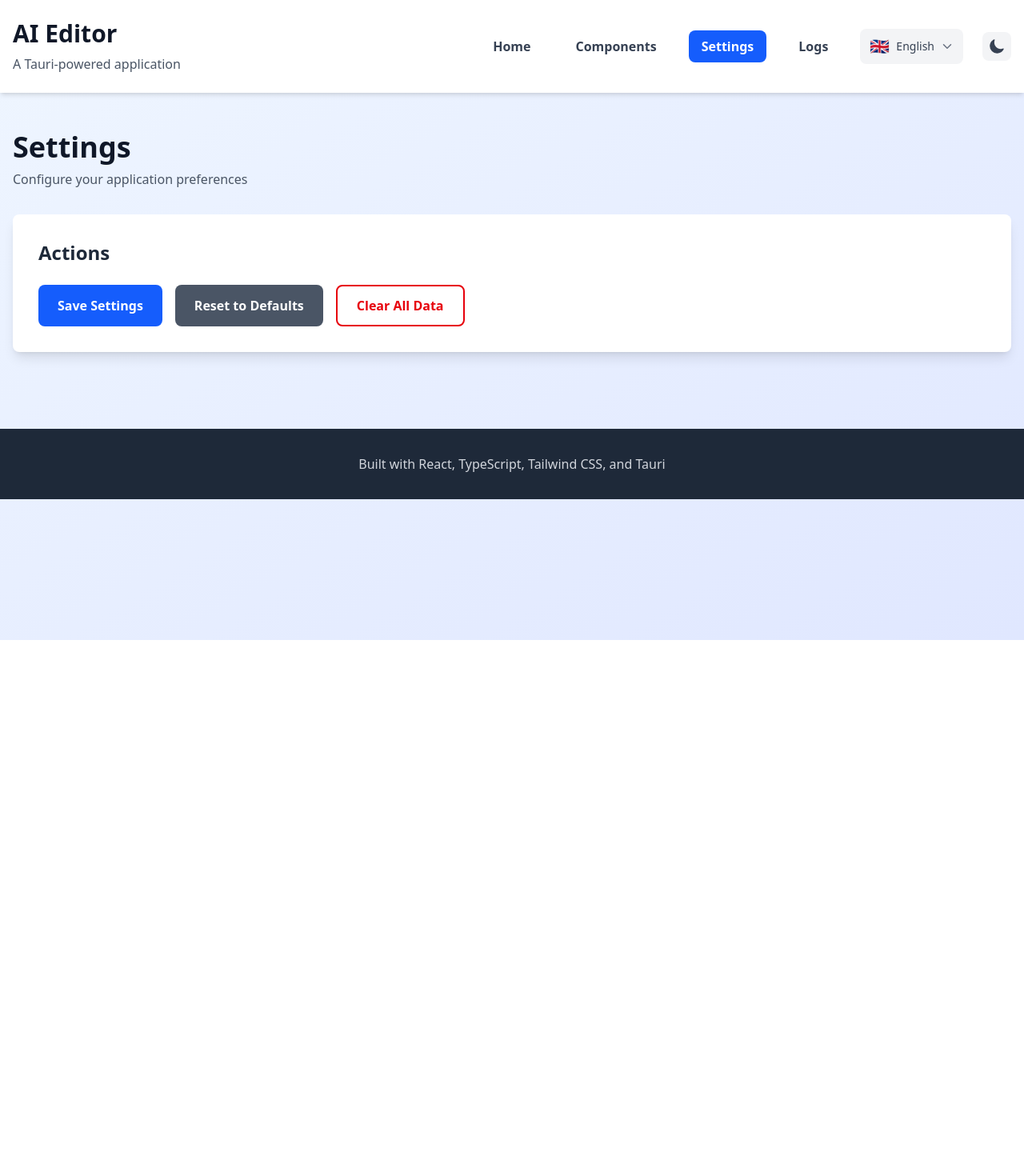
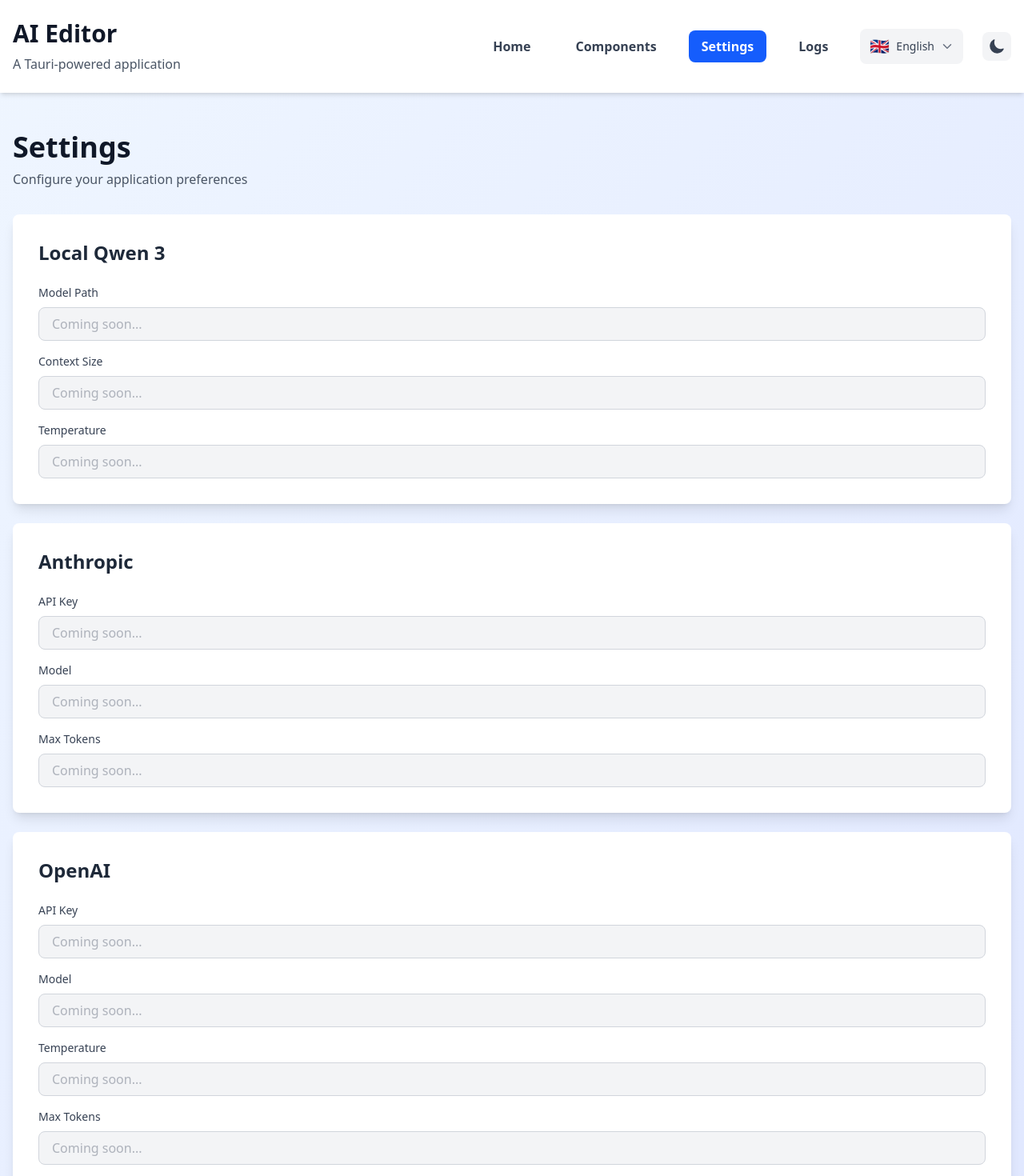
Before and after one commit to marouane-dev75/ai-writer, a React (Vite) app: page /settings in a window 1280 px wide. Shown: the top 1470 px of the page at 80% size. Before the commit the page ends 800 px from the top, so only its background shows below. Built offline with nearby package versions, Linux system fonts and the light colour scheme.

Commit message:
✨ feat(ai-providers): add AI Provider Settings component

```diff
--- /dev/null
+++ b/src/features/ai-providers/components/AIProviderSettings.tsx
@@ -0,0 +1,148 @@
+import { useTranslation } from "@/shared/i18n";
+
+export const AIProviderSettings = () => {
+  const { t } = useTranslation();
+
+  return (
+    <div className="space-y-6">
+      {/* Local Qwen 3 */}
+      <div className="bg-white dark:bg-gray-800 rounded-lg shadow-lg dark:ring-gray-700 p-8">
+        <h2 className="text-2xl font-bold text-gray-800 dark:text-white mb-6">
+          {t('ai.localQwen.title')}
+        </h2>
+        <div className="space-y-4">
+          <div>
+            <label className="block text-sm font-medium text-gray-700 dark:text-gray-300 mb-2">
+              {t('ai.localQwen.modelPath')}
+            </label>
+            <input
+              type="text"
+              disabled
+              placeholder={t('ai.comingSoon')}
+              className="w-full px-4 py-2 border border-gray-300 dark:border-gray-600 rounded-lg bg-gray-100 dark:bg-gray-700 text-gray-500 dark:text-gray-400 cursor-not-allowed"
+            />
+          </div>
+          <div>
+            <label className="block text-sm font-medium text-gray-700 dark:text-gray-300 mb-2">
+              {t('ai.localQwen.contextSize')}
+            </label>
+            <input
+              type="number"
+              disabled
+              placeholder={t('ai.comingSoon')}
+              className="w-full px-4 py-2 border border-gray-300 dark:border-gray-600 rounded-lg bg-gray-100 dark:bg-gray-700 text-gray-500 dark:text-gray-400 cursor-not-allowed"
+            />
+          </div>
+          <div>
+            <label className="block text-sm font-medium text-gray-700 dark:text-gray-300 mb-2">
+              {t('ai.localQwen.temperature')}
+            </label>
+            <input
+              type="number"
+              disabled
+              placeholder={t('ai.comingSoon')}
+              step="0.1"
+              className="w-full px-4 py-2 border border-gray-300 dark:border-gray-600 rounded-lg bg-gray-100 dark:bg-gray-700 text-gray-500 dark:text-gray-400 cursor-not-allowed"
+            />
+          </div>
+        </div>
+      </div>
+
+      {/* Anthropic */}
+      <div className="bg-white dark:bg-gray-800 rounded-lg shadow-lg dark:ring-gray-700 p-8">
+        <h2 className="text-2xl font-bold text-gray-800 dark:text-white mb-6">
+          {t('ai.anthropic.title')}
+        </h2>
+        <div className="space-y-4">
+          <div>
+            <label className="block text-sm font-medium text-gray-700 dark:text-gray-300 mb-2">
+              {t('ai.anthropic.apiKey')}
+            </label>
+            <input
+              type="password"
+              disabled
+              placeholder={t('ai.comingSoon')}
+              className="w-full px-4 py-2 border border-gray-300 dark:border-gray-600 rounded-lg bg-gray-100 dark:bg-gray-700 text-gray-500 dark:text-gray-400 cursor-not-allowed"
+            />
+          </div>
+          <div>
+            <label className="block text-sm font-medium text-gray-700 dark:text-gray-300 mb-2">
+              {t('ai.anthropic.model')}
+            </label>
+            <input
+              type="text"
+              disabled
+              placeholder={t('ai.comingSoon')}
+              className="w-full px-4 py-2 border border-gray-300 dark:border-gray-600 rounded-lg bg-gray-100 dark:bg-gray-700 text-gray-500 dark:text-gray-400 cursor-not-allowed"
+            />
+          </div>
+          <div>
+            <label className="block text-sm font-medium text-gray-700 dark:text-gray-300 mb-2">
+              {t('ai.anthropic.maxTokens')}
+            </label>
+            <input
+              type="number"
+              disabled
+              placeholder={t('ai.comingSoon')}
+              className="w-full px-4 py-2 border border-gray-300 dark:border-gray-600 rounded-lg bg-gray-100 dark:bg-gray-700 text-gray-500 dark:text-gray-400 cursor-not-allowed"
+            />
+          </div>
+        </div>
+      </div>
+
+      {/* OpenAI */}
+      <div className="bg-white dark:bg-gray-800 rounded-lg shadow-lg dark:ring-gray-700 p-8">
+        <h2 className="text-2xl font-bold text-gray-800 dark:text-white mb-6">
+          {t('ai.openai.title')}
+        </h2>
+        <div className="space-y-4">
+          <div>
+            <label className="block text-sm font-medium text-gray-700 dark:text-gray-300 mb-2">
+              {t('ai.openai.apiKey')}
+            </label>
+            <input
+              type="password"
+              disabled
+              placeholder={t('ai.comingSoon')}
+              className="w-full px-4 py-2 border border-gray-300 dark:border-gray-600 rounded-lg bg-gray-100 dark:bg-gray-700 text-gray-500 dark:text-gray-400 cursor-not-allowed"
+            />
+          </div>
+          <div>
+            <label className="block text-sm font-medium text-gray-700 dark:text-gray-300 mb-2">
+              {t('ai.openai.model')}
+            </label>
+            <input
+              type="text"
+              disabled
+              placeholder={t('ai.comingSoon')}
+              className="w-full px-4 py-2 border border-gray-300 dark:border-gray-600 rounded-lg bg-gray-100 dark:bg-gray-700 text-gray-500 dark:text-gray-400 cursor-not-allowed"
+            />
+          </div>
+          <div>
+            <label className="block text-sm font-medium text-gray-700 dark:text-gray-300 mb-2">
+              {t('ai.openai.temperature')}
+            </label>
+            <input
+              type="number"
+              disabled
+              placeholder={t('ai.comingSoon')}
+              step="0.1"
+              className="w-full px-4 py-2 border border-gray-300 dark:border-gray-600 rounded-lg bg-gray-100 dark:bg-gray-700 text-gray-500 dark:text-gray-400 cursor-not-allowed"
+            />
+          </div>
+          <div>
+            <label className="block text-sm font-medium text-gray-700 dark:text-gray-300 mb-2">
+              {t('ai.openai.maxTokens')}
+            </label>
+            <input
+              type="number"
+              disabled
+              placeholder={t('ai.comingSoon')}
+              className="w-full px-4 py-2 border border-gray-300 dark:border-gray-600 rounded-lg bg-gray-100 dark:bg-gray-700 text-gray-500 dark:text-gray-400 cursor-not-allowed"
+            />
+          </div>
+        </div>
+      </div>
+    </div>
+  );
+};
--- /dev/null
+++ b/src/features/ai-providers/index.ts
@@ -0,0 +1 @@
+export { AIProviderSettings } from './components/AIProviderSettings';
--- a/src/pages/SettingsPage.tsx
+++ b/src/pages/SettingsPage.tsx
@@ -1,4 +1,5 @@
 import { useTranslation } from "@/shared/i18n";
+import { AIProviderSettings } from "@/features/ai-providers";
 
 export const SettingsPage = () => {
   const { t } = useTranslation();
@@ -14,23 +15,7 @@
         </p>
       </div>
 
-      {/* Actions */}
-      <div className="bg-white dark:bg-gray-800 rounded-lg shadow-lg dark:ring-gray-700 p-8">
-        <h2 className="text-2xl font-bold text-gray-800 dark:text-white mb-6">
-          {t('settings.actions')}
-        </h2>
-        <div className="flex flex-wrap gap-4">
-          <button className="px-6 py-3 bg-blue-600 text-white font-semibold rounded-lg hover:bg-blue-700 transition-colors duration-200">
-            {t('settings.saveSettings')}
-          </button>
-          <button className="px-6 py-3 bg-gray-600 text-white font-semibold rounded-lg hover:bg-gray-700 transition-colors duration-200">
-            {t('settings.resetDefaults')}
-          </button>
-          <button className="px-6 py-3 border-2 border-red-600 text-red-600 font-semibold rounded-lg hover:bg-red-50 dark:hover:bg-red-900/20 transition-colors duration-200">
-            {t('settings.clearData')}
-          </button>
-        </div>
-      </div>
+      <AIProviderSettings />
     </>
   );
 };
--- /dev/null
+++ b/src/shared/i18n/locales/en/ai.json
@@ -0,0 +1,24 @@
+{
+  "ai": {
+    "comingSoon": "Coming soon...",
+    "localQwen": {
+      "title": "Local Qwen 3",
+      "modelPath": "Model Path",
+      "contextSize": "Context Size",
+      "temperature": "Temperature"
+    },
+    "anthropic": {
+      "title": "Anthropic",
+      "apiKey": "API Key",
+      "model": "Model",
+      "maxTokens": "Max Tokens"
+    },
+    "openai": {
+      "title": "OpenAI",
+      "apiKey": "API Key",
+      "model": "Model",
+      "temperature": "Temperature",
+      "maxTokens": "Max Tokens"
+    }
+  }
+}
--- a/src/shared/i18n/locales/en/index.ts
+++ b/src/shared/i18n/locales/en/index.ts
@@ -5,6 +5,7 @@
 import showcase from './showcase.json';
 import common from './common.json';
 import logs from './logs.json';
+import ai from './ai.json';
 
 export default {
   ...app,
@@ -14,4 +15,5 @@
   ...showcase,
   ...common,
   ...logs,
+  ...ai,
 };
--- /dev/null
+++ b/src/shared/i18n/locales/fr/ai.json
@@ -0,0 +1,24 @@
+{
+  "ai": {
+    "comingSoon": "Bientôt disponible...",
+    "localQwen": {
+      "title": "Qwen 3 Local",
+      "modelPath": "Chemin du Modèle",
+      "contextSize": "Taille du Contexte",
+      "temperature": "Température"
+    },
+    "anthropic": {
+      "title": "Anthropic",
+      "apiKey": "Clé API",
+      "model": "Modèle",
+      "maxTokens": "Tokens Maximum"
+    },
+    "openai": {
+      "title": "OpenAI",
+      "apiKey": "Clé API",
+      "model": "Modèle",
+      "temperature": "Température",
+      "maxTokens": "Tokens Maximum"
+    }
+  }
+}
--- a/src/shared/i18n/locales/fr/index.ts
+++ b/src/shared/i18n/locales/fr/index.ts
@@ -5,6 +5,7 @@
 import showcase from './showcase.json';
 import common from './common.json';
 import logs from './logs.json';
+import ai from './ai.json';
 
 export default {
   ...app,
@@ -14,4 +15,5 @@
   ...showcase,
   ...common,
   ...logs,
+  ...ai,
 };
```
